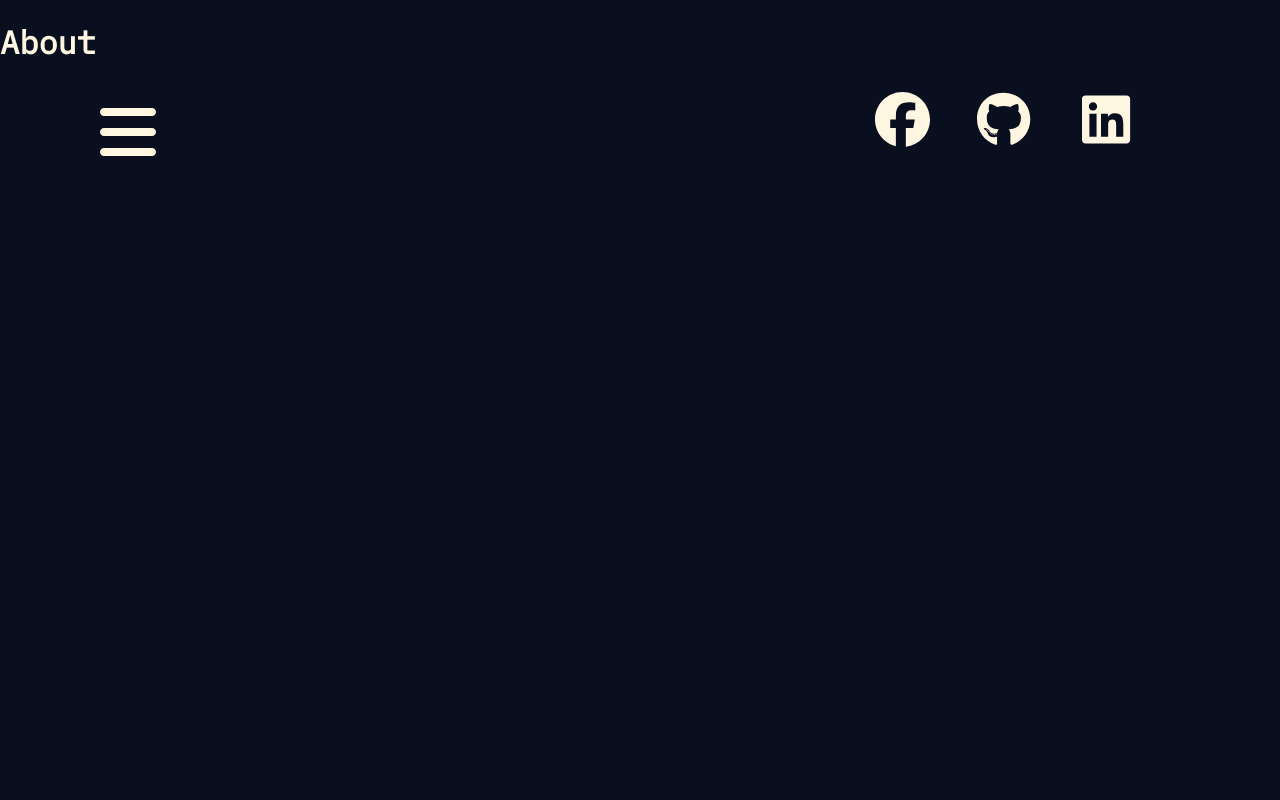
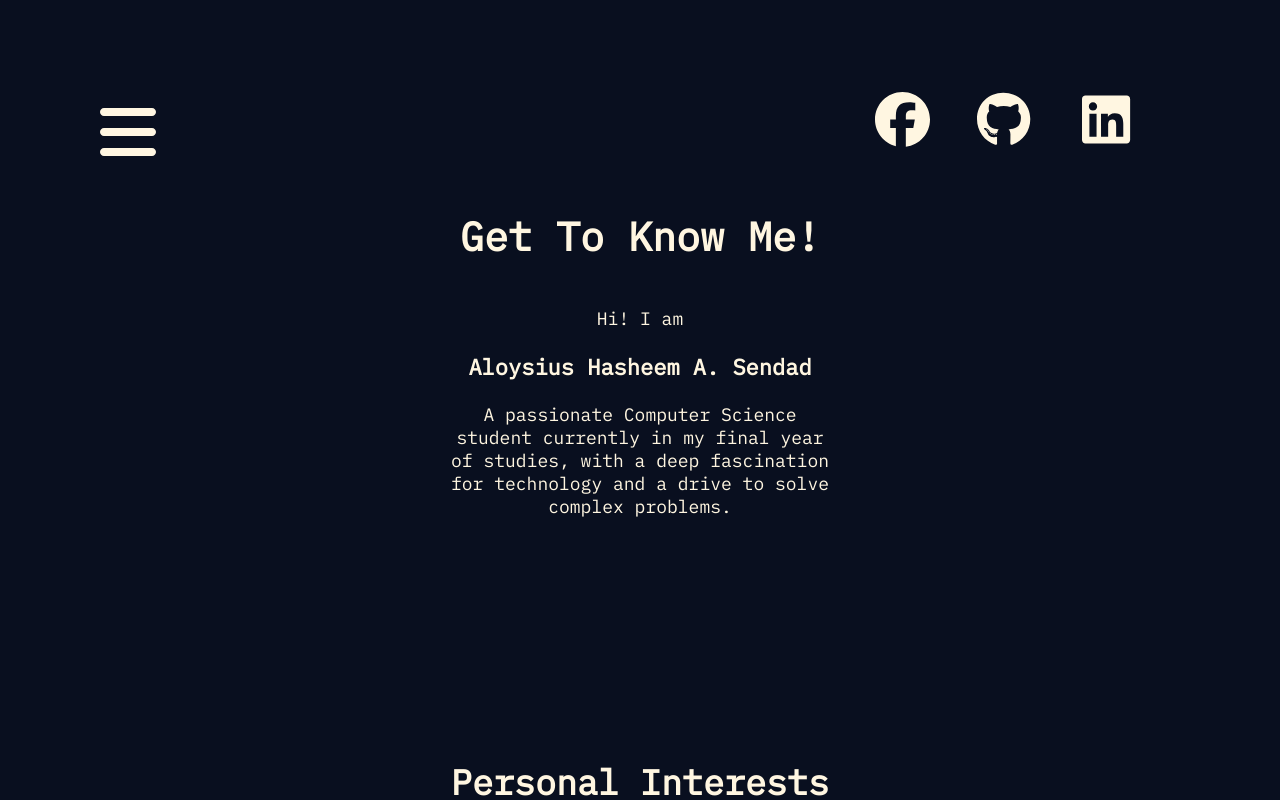
Before and after one commit to pn-tn/myportfolio, a React (Create React App) app: page /about in a window 1280 px wide. Shown: the top 800 px of the page. Built offline with nearby package versions, Linux system fonts and the light colour scheme.

Commit message:
initial About page

```diff
--- /dev/null
+++ b/src/components/About.css
@@ -0,0 +1,41 @@
+.about {
+	display: flex;
+	flex-direction: column;
+	align-items: center;
+	margin: auto;
+	width: 90vw;
+	min-height: 100vh;
+	font-size: 18px;
+}
+
+.about .header{
+	margin-top: 210px;
+	font-size: 40px;
+}
+.about h1{
+	font-size: 35px;
+}
+
+.about .introduction {
+	text-align: center;
+	max-width: 30vw;
+	margin-bottom: 200px;
+
+}
+.introduction .name {
+	font-size: 22px;
+	font-weight: 700;
+}
+
+
+@media (max-width: 1024px) {
+
+	.about .header{
+		margin-top: 180px;
+	}
+	.about .introduction {
+		text-align: center;
+		max-width: 60vw;
+
+	}
+}
--- a/src/components/About.jsx
+++ b/src/components/About.jsx
@@ -1,9 +1,31 @@
 import React from 'react';
+
+import './About.css';
+import Contacts from './Contacts';
 
 function About() {
 	return (
-		<div>
-			<h1>About</h1>
+		<div className="about">
+			<h1 className="header">Get To Know Me!</h1>
+
+			<div className="introduction">
+				<p>Hi! I am</p>
+				<p className="name">Aloysius Hasheem A. Sendad</p>
+				<p>
+					A passionate Computer Science student currently in my final year of studies,
+					with a deep fascination for technology and a drive to solve complex problems.
+				</p>
+
+			</div>
+
+			<div className="goals">
+			</div>
+
+			<div className="personal">
+				<h1>Personal Interests</h1>
+			</div>
+			<Contacts/>
+
 		</div>
 	)
 }
```
